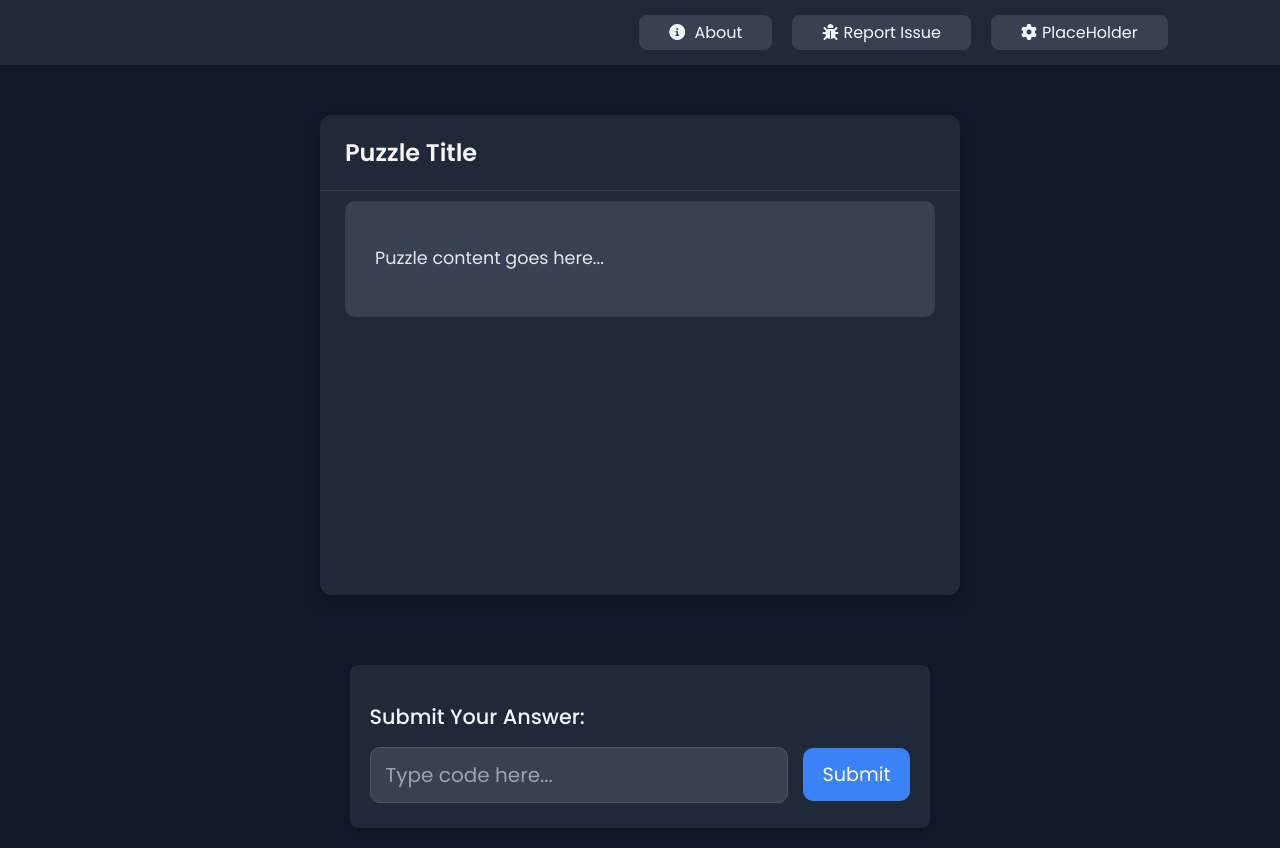
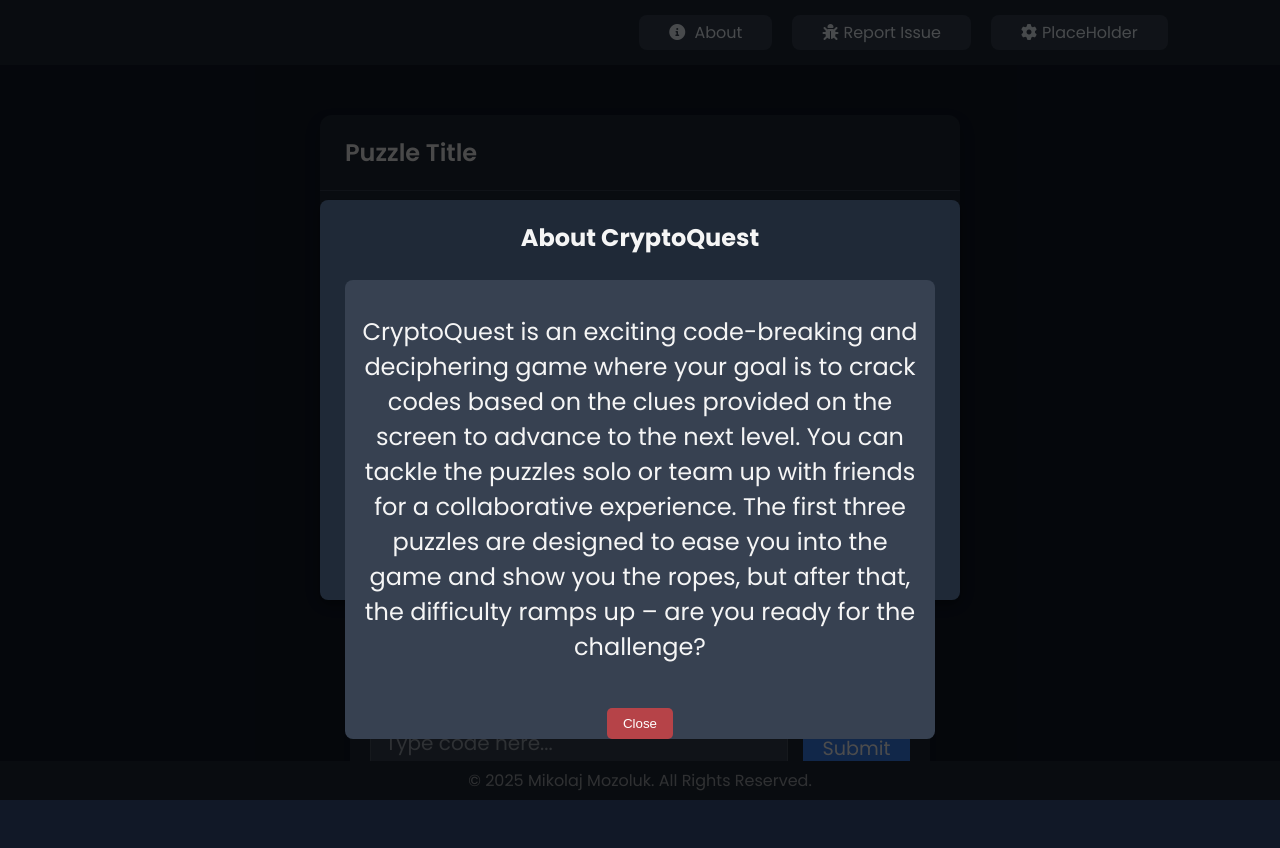
Before and after one commit to Mozlook/CryptoQuest, a React (Vite) app: page / in a window 1280 px wide. Both pictures are taken after a click on the button "About". After the commit the page ends 800 px from the top, so only its background shows below. Built offline with nearby package versions, Linux system fonts and the light colour scheme.

Commit message:
first functionality

```diff
--- a/src/App.jsx
+++ b/src/App.jsx
@@ -2,13 +2,23 @@ import { useState } from 'react'
 import Header from './components/Header'
 import Puzzle from './components/Puzzle'
 import SubmitForm from './components/SubmitForm'
+import Footer from './components/Footer'
+import About from './components/About'
+import IssueForm from './components/IssueForm'
 function App() {
+
+  const [isAboutOpen, setIsAboutOpen] = useState(false)
+  const [isIssueFormOpen, setIsIssueFormOpen] = useState(false)
 
   return (
       <main className="main">
-        <Header />
+        <Header setIsAboutOpen={setIsAboutOpen}
+                setIsIssueFormOpen={setIsIssueFormOpen} />
         <Puzzle />
         <SubmitForm />
+        <Footer />
+        {isAboutOpen && <About setIsAboutOpen={setIsAboutOpen} />}
+        {isIssueFormOpen && <IssueForm setIsIssueFormOpen={setIsIssueFormOpen} />}
       </main>
   )
 }
--- /dev/null
+++ b/src/components/About.css
@@ -0,0 +1,53 @@
+.overlay {
+    position: fixed;
+    top: 0;
+    left: 0;
+    width: 100%;
+    height: 100%;
+    background-color: rgba(0, 0, 0, 0.7);
+    display: flex;
+    justify-content: center;
+    align-items: center;
+  }
+
+.modal {
+    background: #1f2937;
+    color: whitesmoke;
+    padding: 0px 20px 20px;
+    border-radius: 8px;
+    width: 50vw;
+    height: 50vh;
+    text-align: center;
+    display: flex;
+    flex-direction: column;
+    box-shadow: 0px 4px 10px rgba(0, 0, 0, 0.3);
+}
+
+
+.modal > div{
+    background-color: #374151;
+    margin: 5px;
+    border-radius: 8px;
+    flex-grow: 1;
+}
+
+.modal > div > p{
+    font-size: 1.5rem;
+    text-align:center;
+    padding: 10px;
+}
+
+button {
+    margin-top: 10px;
+    background-color: #ef4444b0;
+    color: white;
+    padding: 8px 16px;
+    border: none;
+    border-radius: 5px;
+    cursor: pointer;
+    transition: 0.3s;
+}
+
+button:hover {
+    background-color: #dc2626;
+}
--- /dev/null
+++ b/src/components/About.jsx
@@ -0,0 +1,18 @@
+import "./About.css"
+
+export default function About({setIsAboutOpen}){
+    return (
+        <div className="overlay" onClick={() => setIsAboutOpen(false)}>
+          <div className="modal" onClick={(e) => e.stopPropagation()}>
+            <h2>About CryptoQuest</h2>
+            <div>
+
+                <p>CryptoQuest is an exciting code-breaking and deciphering game where your goal is to crack codes based on the clues provided on the screen to advance to the next level. You can tackle the puzzles solo or team up with friends for a collaborative experience. The first three puzzles are designed to ease you into the game and show you the ropes, but after that, the difficulty ramps up – are you ready for the challenge?</p>
+                <button onClick={() => setIsAboutOpen(false)}>
+                Close
+                </button>
+            </div>
+          </div>
+        </div>
+        )
+}
--- a/src/components/Footer.jsx
+++ b/src/components/Footer.jsx
@@ -0,0 +1,7 @@
+export default function Footer(){
+    return(
+        <div className="footer">
+            <span>© 2025 Mikolaj Mozoluk. All Rights Reserved.</span>
+        </div>
+    )
+}
--- a/src/components/Header.jsx
+++ b/src/components/Header.jsx
@@ -1,10 +1,10 @@
-export default function Header(){
+export default function Header({ setIsAboutOpen, setIsIssueFormOpen}){
     return(
         <header>
             <div className="button-container">
-                <button><i class="fas fa-info-circle"></i> About</button>
-                <button><i class="fas fa-bug"></i>Report Issue</button>
-                <button><i class="fas fa-cog"></i>PlaceHolder</button>
+                <button onClick={() => setIsAboutOpen(true)} ><i className="fas fa-info-circle"></i> About</button>
+                <button onClick={() => setIsIssueFormOpen(true)}><i className="fas fa-bug"></i>Report Issue</button>
+                <button><i className="fas fa-cog"></i>PlaceHolder</button>
             </div>
         </header>
     )
--- /dev/null
+++ b/src/components/IssueForm.jsx
@@ -0,0 +1,4 @@
+export default function IssueForm(){
+    <div className="overlay" onClick={() => setIsAboutOpen(false)}>
+    </div>
+}
--- a/src/components/Puzzle.jsx
+++ b/src/components/Puzzle.jsx
@@ -2,12 +2,10 @@ export default function Puzzle(){
     return(
         <div className="puzzle-container">
             <h2>Puzzle Title</h2>
-            <div className='flex-box'>
                 <div className="puzzle-content">
                     <p>Puzzle content goes here...</p>
                 </div>
 
-            </div>
         </div>
     )
 }
--- a/src/index.css
+++ b/src/index.css
@@ -41,6 +41,15 @@ header > .button-container > button{
   cursor: pointer;
 }
 
+header> .button-container > button:hover {
+  background-color: #2f3846;
+}
+
+header > .button-container > button:active {
+  background-color: rgb(46, 55, 68);
+  transform: translateY(1px);
+}
+
 header > .button-container > button > i{
   margin-right: 5px;
 }
@@ -50,10 +59,12 @@ header > .button-container > button > i{
   color: whitesmoke;
   margin: 50px auto;
   border-radius: 12px;
-  min-height: 60vh;
+  height: 60vh;
   width: 50vw;
   box-shadow: 0 8px 16px rgba(0, 0, 0, 0.2);
   padding-bottom: 20px;
+  display: flex;
+  flex-direction: column;
   overflow: hidden;
 }
 
@@ -65,20 +76,11 @@ header > .button-container > button > i{
   margin: 0;
 }
 
-.flex-box {
-  display: flex;
-  width: 100%;
-  height: calc(100% - 70px);
-  justify-content: space-between;
-  align-items: stretch;
-  flex-wrap: wrap;
-}
-
 .puzzle-content {
   background-color: #374151;
+  flex-grow: 1;
   margin: 10px 25px 25px 25px;
   border-radius: 10px;
-  flex: 1;
   padding: 25px 30px;
   display: flex;
   flex-direction: column;
@@ -96,9 +98,8 @@ header > .button-container > button > i{
   background-color: #1f2937;
   color: aliceblue;
   border-radius: 8px;
-  padding: 15px 20px 25px;
+  padding: 0px 20px 25px;
   box-shadow: 0 4px 6px rgba(0, 0, 0, 0.1);
-  margin: 20px 0;
 }
 
 .form-container > h3 {
@@ -156,3 +157,18 @@ form > button:active {
   background-color: #1d4ed8;
   transform: translateY(1px);
 }
+
+.footer{
+  position:absolute;
+  display: flex;
+  justify-content: center;
+  background-color: #1f2937;
+  color: whitesmoke;
+  width: 100vw;
+  bottom: 0;
+}
+
+.footer > span{
+ opacity: 0.6;
+ padding: 7px;
+}
--- a/src/puzzle.css
+++ /dev/null
@@ -1,24 +0,0 @@
-.puzzle-content{
-    display: flex;
-    flex-direction: column;
-    justify-content: space-between;
-    background-color: #374151;
-    width: 90%;
-    height: 80%;
-    margin: 10px 25px 25px 25px;
-    border-radius: 10px;
-}
-
-.puzzle-content p {
-    font-size: 1.1rem;
-    line-height: 1.6;
-    margin-bottom: 20px;
-    color: #e5e7eb;
-}
-
-/* .puzzle-content {
-    flex: 1;
-    padding: 25px 30px;
-
-    width: 100%;
-  } */
```
